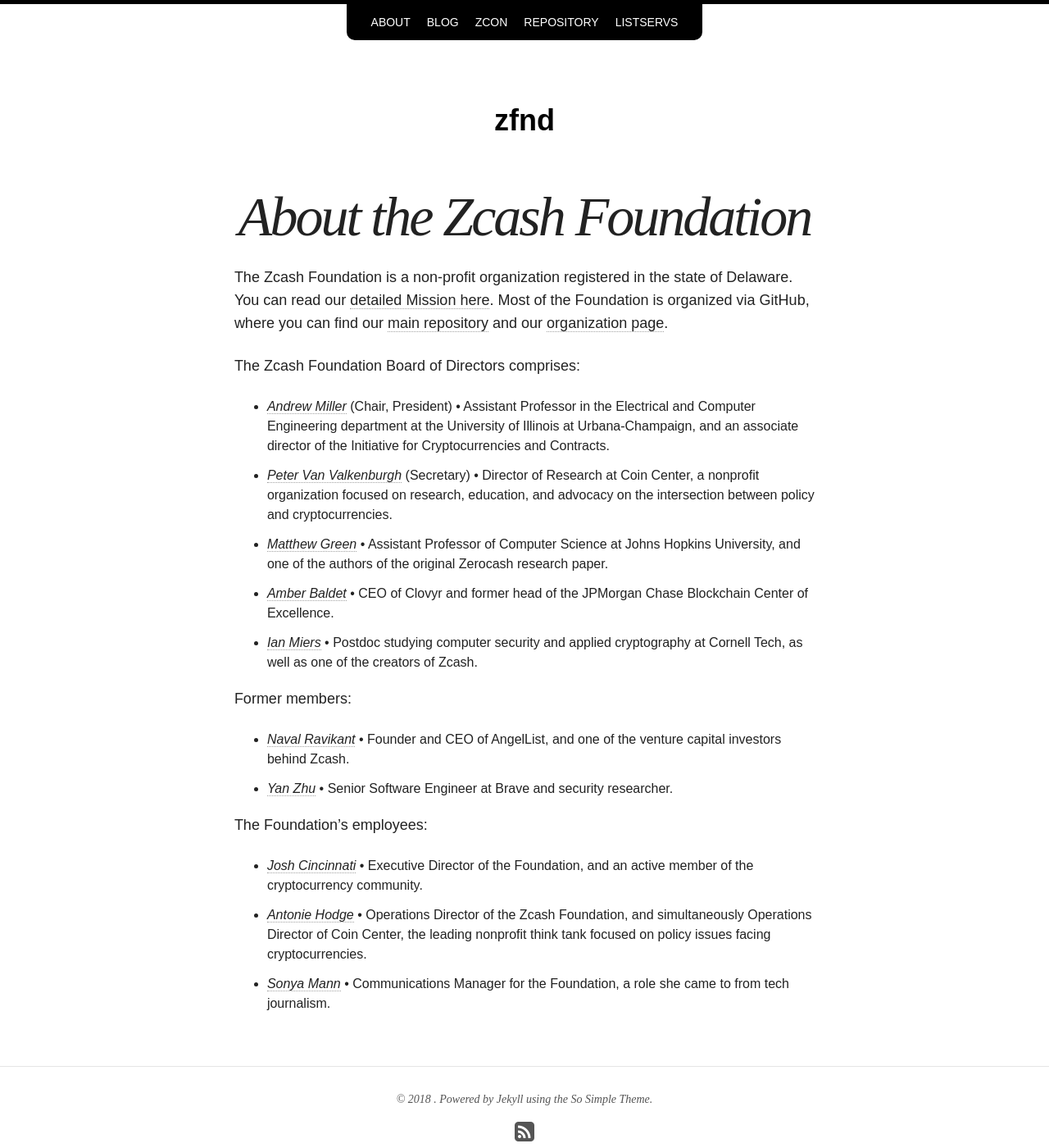
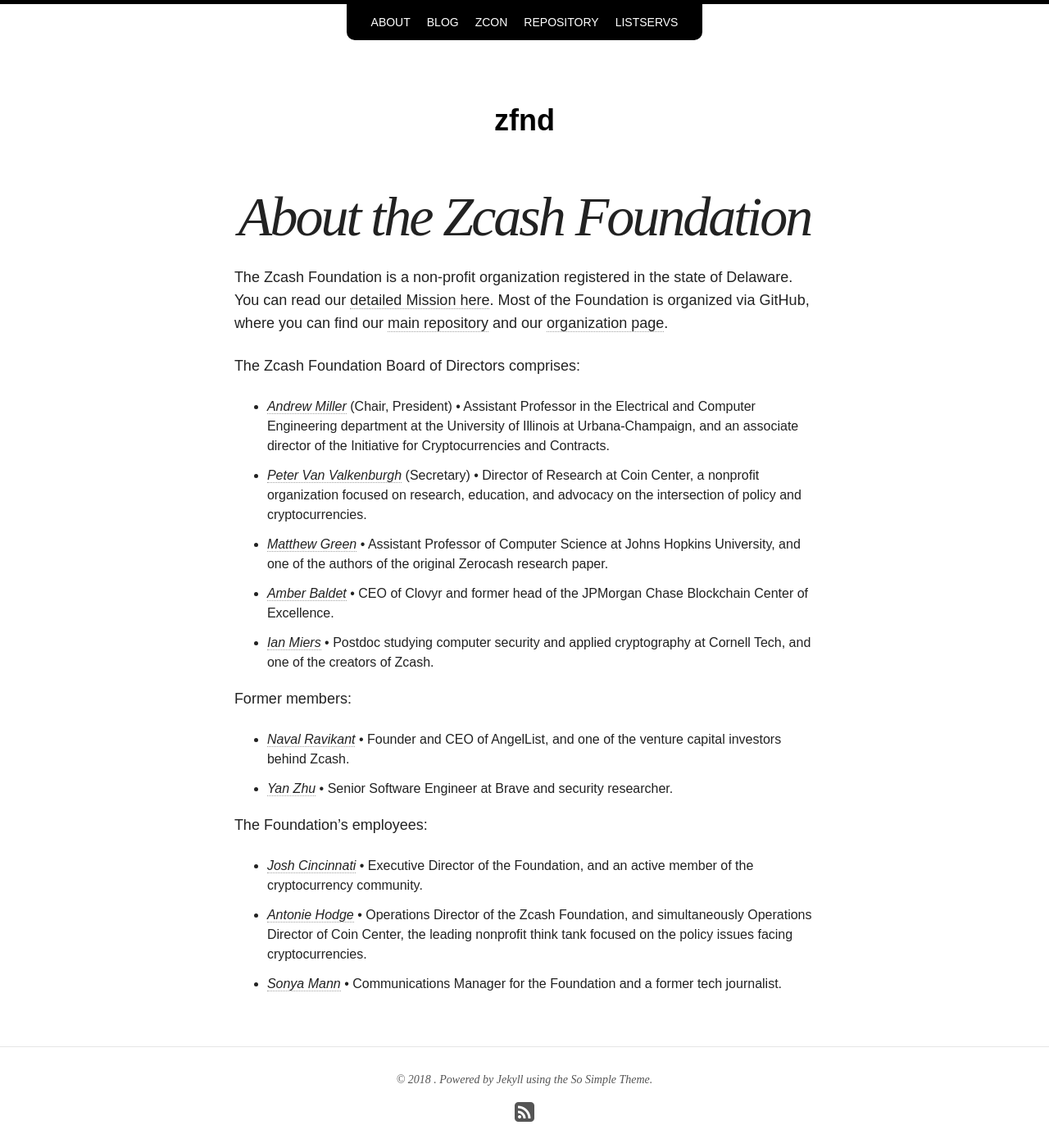
Before and after one commit to ZcashFoundation/zfnd, a Jekyll site: the page built from about/index.md, in a window 1280 px wide and 1400 px high. Shown: the whole window at 82% size. Built offline with Jekyll 4.4.1, drawn with Linux system fonts in a browser that asks for light colours; nearby versions of some CDN libraries.

Commit message:
phrasing tweaks

```diff
--- a/about/index.md
+++ b/about/index.md
@@ -9,10 +9,10 @@
 The Zcash Foundation Board of Directors comprises:
 
 - [_Andrew Miller_](https://soc1024.com/) (Chair, President) • Assistant Professor in the Electrical and Computer Engineering department at the University of Illinois at Urbana-Champaign, and an associate director of the Initiative for Cryptocurrencies and Contracts.
-- [_Peter Van Valkenburgh_](http://www.petervv.com/) (Secretary) • Director of Research at Coin Center, a nonprofit organization focused on research, education, and advocacy on the intersection between policy and cryptocurrencies.
+- [_Peter Van Valkenburgh_](http://www.petervv.com/) (Secretary) • Director of Research at Coin Center, a nonprofit organization focused on research, education, and advocacy on the intersection of policy and cryptocurrencies.
 - [_Matthew Green_](https://isi.jhu.edu/~mgreen/) • Assistant Professor of Computer Science at Johns Hopkins University, and one of the authors of the original Zerocash research paper.
 - [_Amber Baldet_](http://www.amberbaldet.com/) • CEO of Clovyr and former head of the JPMorgan Chase Blockchain Center of Excellence.
-- [_Ian Miers_](https://cs.jhu.edu/~imiers/) • Postdoc studying computer security and applied cryptography at Cornell Tech, as well as one of the creators of Zcash.
+- [_Ian Miers_](https://cs.jhu.edu/~imiers/) • Postdoc studying computer security and applied cryptography at Cornell Tech, and one of the creators of Zcash.
 
 Former members:
 
@@ -22,5 +22,5 @@
 The Foundation's employees:
 
 - [_Josh Cincinnati_](https://twitter.com/acityinohio) • Executive Director of the Foundation, and an active member of the cryptocurrency community.
-- [_Antonie Hodge_](https://twitter.com/antoniehodge) • Operations Director of the Zcash Foundation, and simultaneously Operations Director of Coin Center, the leading nonprofit think tank focused on policy issues facing cryptocurrencies.
-- [_Sonya Mann_](https://twitter.com/sonyaellenmann) • Communications Manager for the Foundation, a role she came to from tech journalism.
+- [_Antonie Hodge_](https://twitter.com/antoniehodge) • Operations Director of the Zcash Foundation, and simultaneously Operations Director of Coin Center, the leading nonprofit think tank focused on the policy issues facing cryptocurrencies.
+- [_Sonya Mann_](https://twitter.com/sonyaellenmann) • Communications Manager for the Foundation and a former tech journalist.
```
